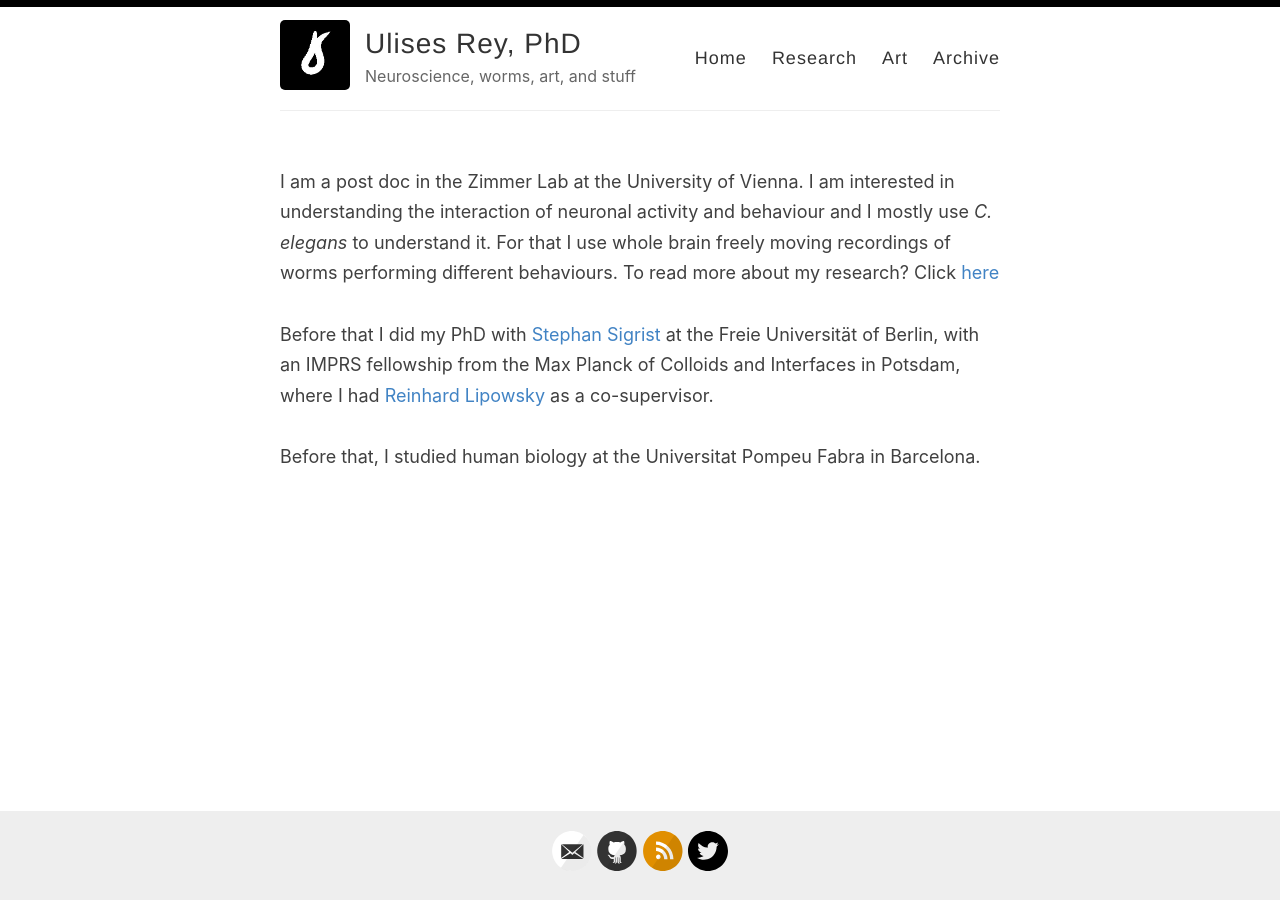
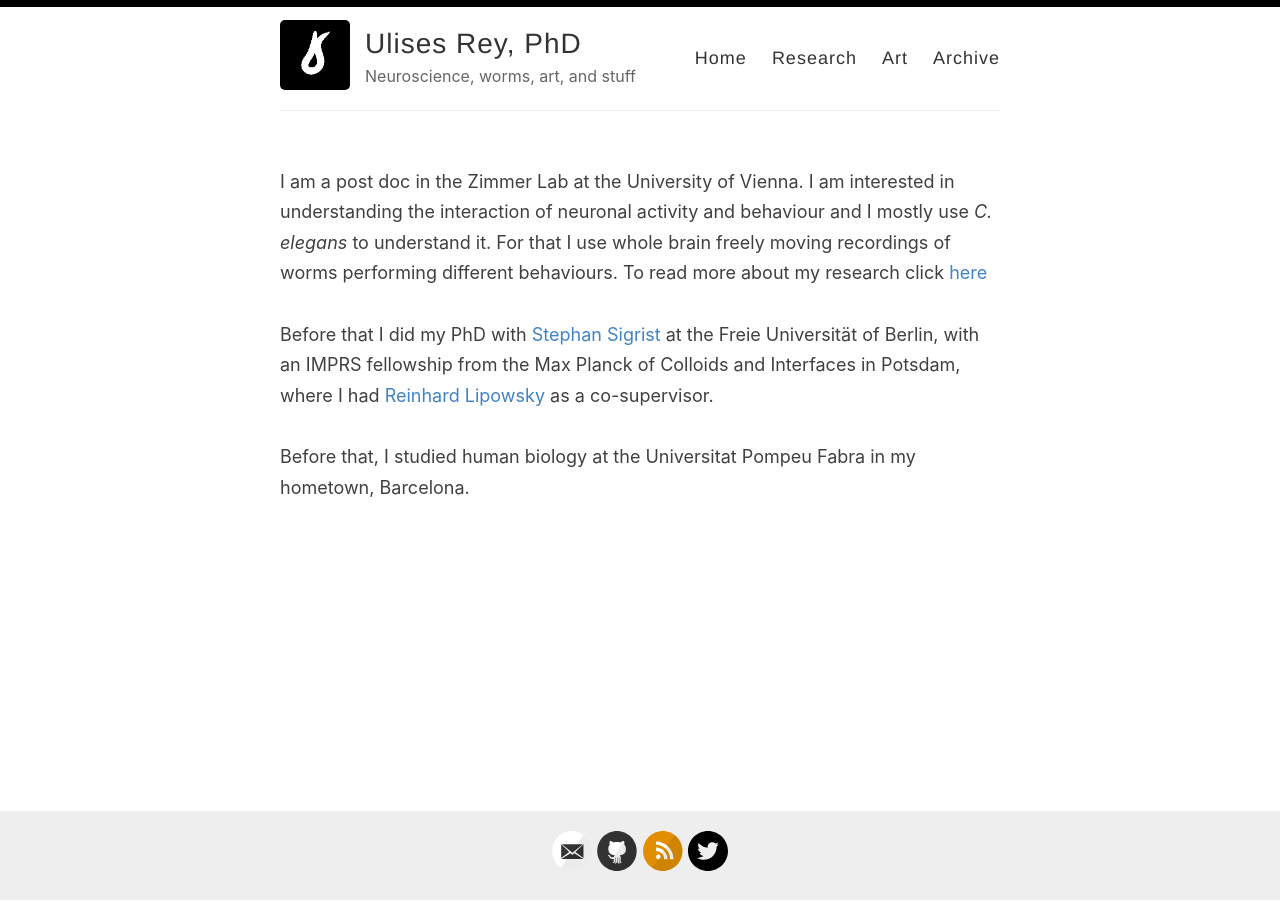
Before and after one commit to ulisesrey/ulisesrey.github.io, a Jekyll site: the page built from index.html, in a window 1280 px wide. Built offline with Jekyll 4.4.1, drawn with Linux system fonts in a browser that asks for light colours; the list of posts is cut into pages by our own code.

```diff
--- a/index.html
+++ b/index.html
@@ -8,10 +8,10 @@ layout: default
     I am a post doc in the Zimmer Lab at the University of Vienna.
 I am interested in understanding the interaction of neuronal activity and behaviour and I mostly use <i>C. elegans</i> to understand it.
 For that I use whole brain freely moving recordings of worms performing different behaviours.
-To read more about my research? Click <a href="https://ulisesrey.github.io/research/">here</a></br>
+To read more about my research click <a href="https://ulisesrey.github.io/research/">here</a></br>
 
 <br>Before that I did my PhD with <a href="https://www.bcp.fu-berlin.de/biologie/arbeitsgruppen/genetik/ag_sigrist/mitarbeiter/leiter/sigrist/index.html">Stephan Sigrist</a> at the Freie Universität of Berlin, with an IMPRS fellowship from the Max Planck of Colloids and Interfaces in Potsdam, where I had <a href="https://www.mpikg.mpg.de/rl/">Reinhard Lipowsky</a> as a co-supervisor.</br>
-<br>Before that, I studied human biology at the Universitat Pompeu Fabra in Barcelona.</br>
+<br>Before that, I studied human biology at the Universitat Pompeu Fabra in my hometown, Barcelona.</br>
   </div>
 </article>
 
```
